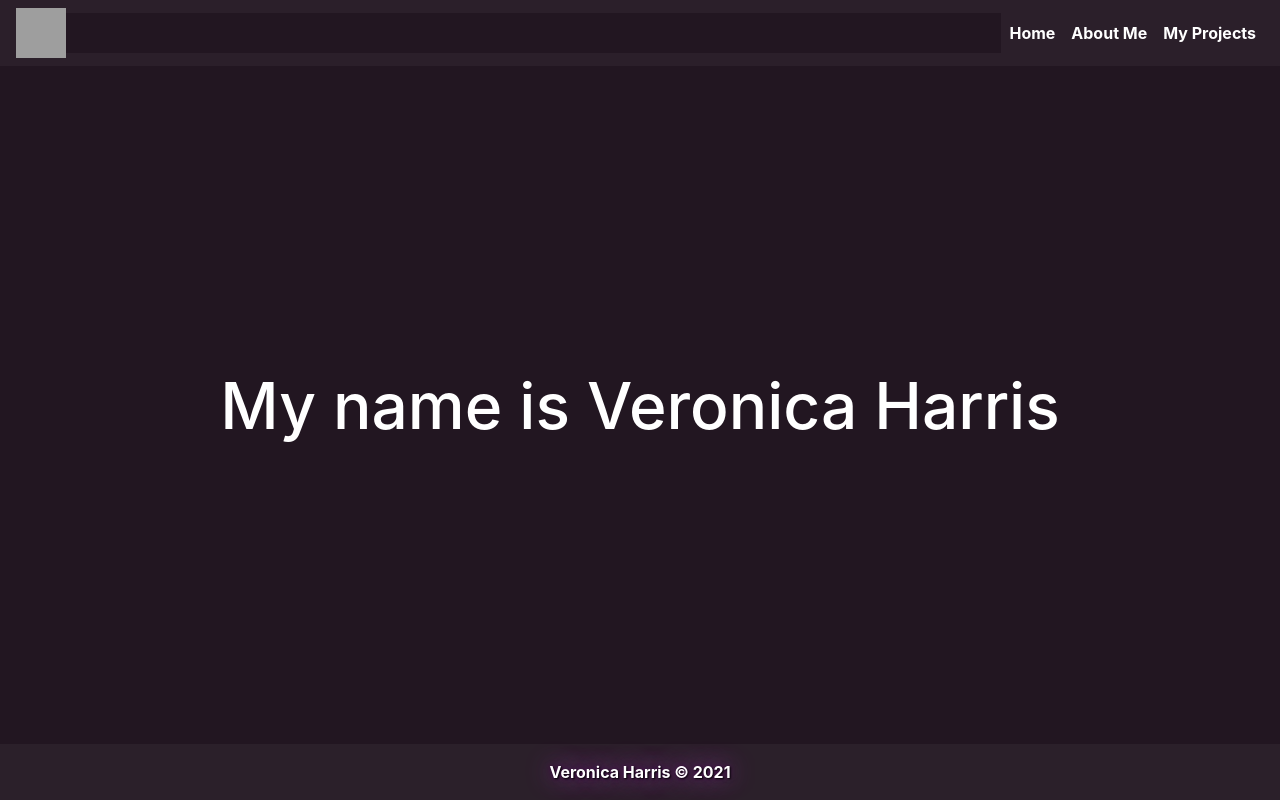
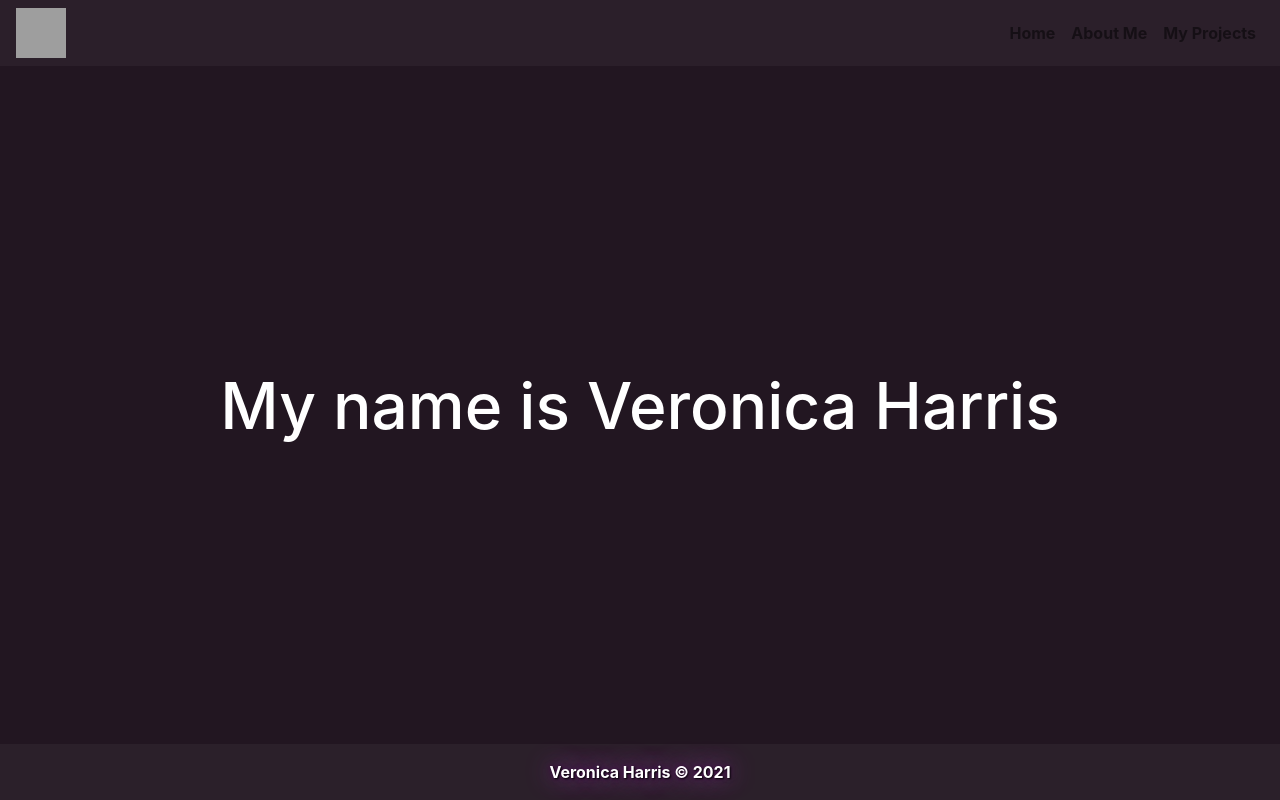
Before and after one commit to VHarris113/reactportfolio, a React (Create React App) app: page / in a window 1280 px wide. Built offline with nearby package versions, Linux system fonts and the light colour scheme; grey boxes are pictures that could not be loaded.

Commit message:
pausing for today

```diff
--- a/src/App.css
+++ b/src/App.css
@@ -11,3 +11,15 @@ div {
   font-weight: bolder;
   background-color: #2b1f2a;
 }
+
+.inside {
+  background-color: #2b1f2a;
+}
+
+.toggle {
+  background-color: #2b1f2a;
+}
+
+.collapse {
+  background-color: #2b1f2a;
+}
--- a/src/App.js
+++ b/src/App.js
@@ -43,9 +43,9 @@ class App extends React.Component {
             <Navbar.Toggle aria-controls="navbar-toggle"/>
             <Navbar.Collapse id="navbar-toggle">
               <Nav className="ml-auto">
-                <Link style={{color: "white", hover: "lavender"}} className="nav-link" to="/">Home</Link>
-                <Link style={{color: "white"}} className="nav-link" to="/about">About Me</Link>
-                <Link style={{color: "white"}} className="nav-link" to="/myprojects">My Projects</Link>
+                <Link className="nav-link" to="/">Home</Link>
+                <Link className="nav-link" to="/about">About Me</Link>
+                <Link className="nav-link" to="/myprojects">My Projects</Link>
               </Nav>
             </Navbar.Collapse>
           </Navbar>
```
